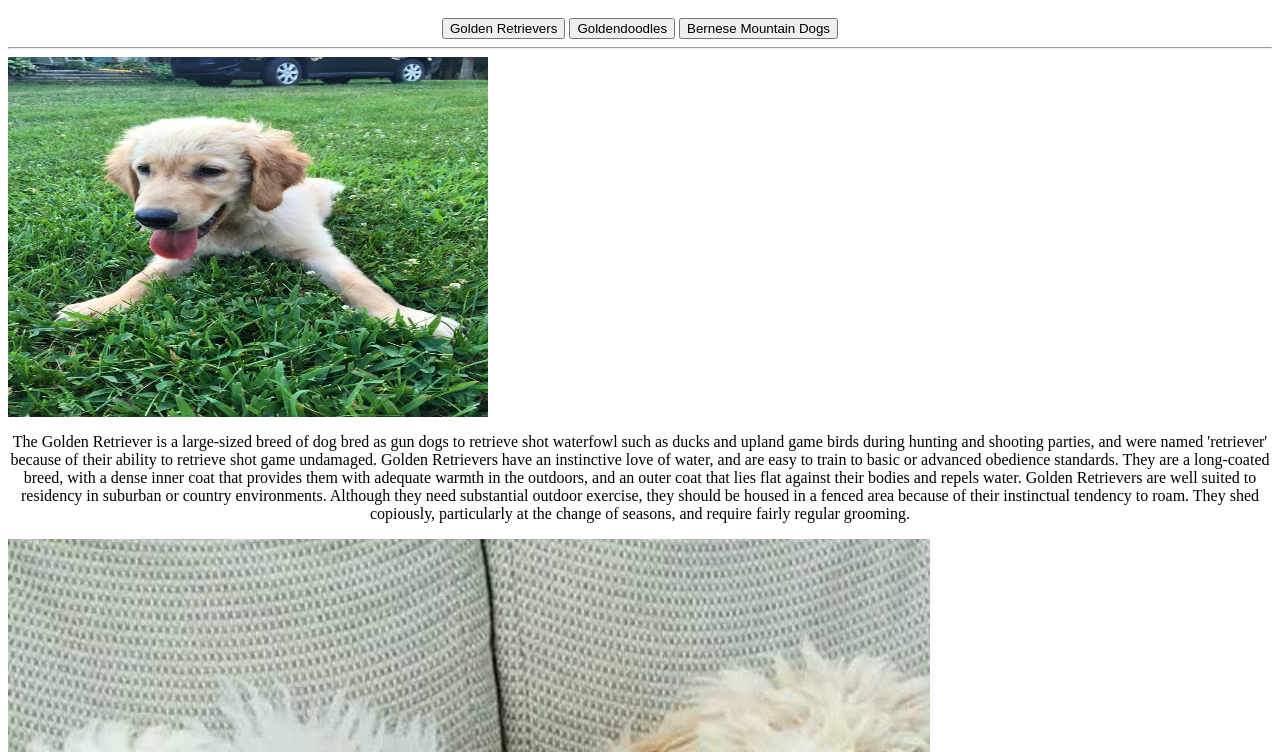
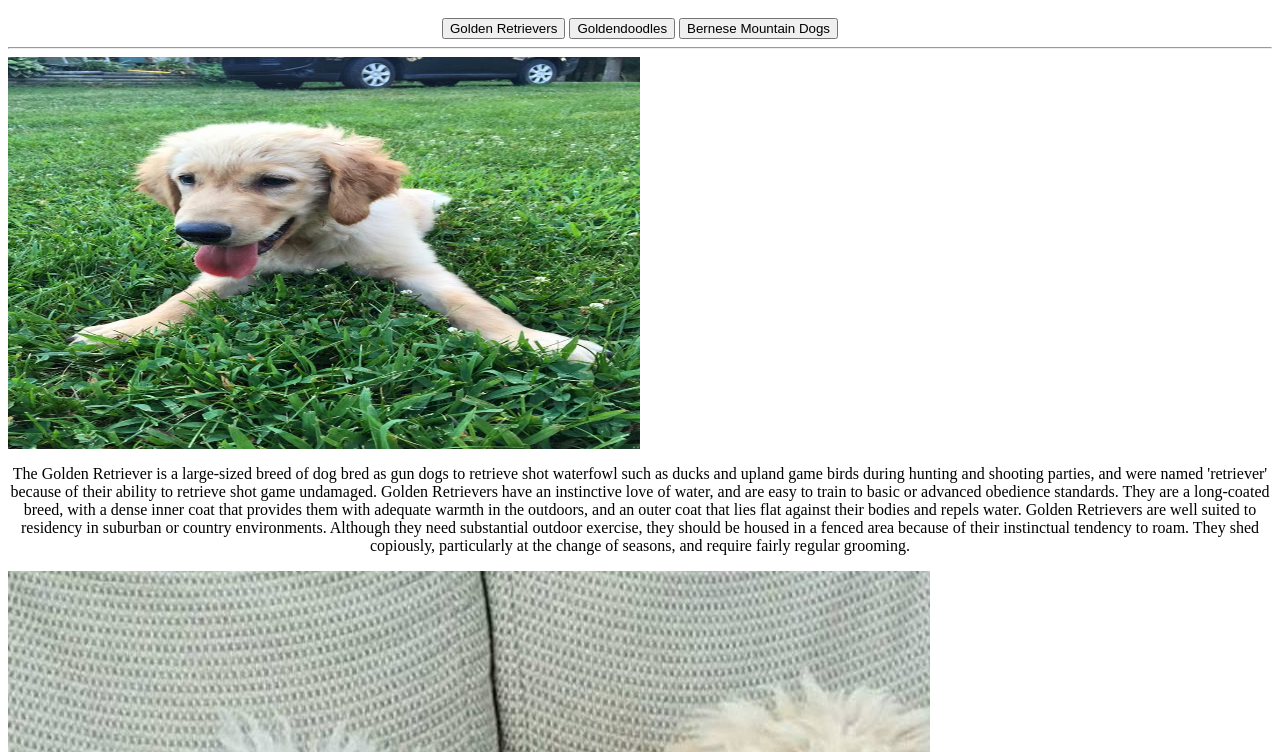
Before and after one commit to thezachcannon/thezachcannon.github.io, a website: page breeds.html in a window 1280 px wide. Shown: the part 48-800 px from the top of the page. Drawn offline with Linux system fonts and the light colour scheme.

Commit message:
Initial Commit

```diff
--- a/breeds.html
+++ b/breeds.html
@@ -7,7 +7,7 @@
 </div></center>
 <hr>
 <div ng-show="goldenView">
-<img style="height: 360px; width: 480px; text-align:center"src="goldenAbout.jpg"/>
+<img style="height: 50%; width: 50%; text-align:center"src="goldenAbout.jpg"/>
 <p style="text-align: center">
   The Golden Retriever is a large-sized breed of dog bred as gun dogs to retrieve shot waterfowl such as ducks and upland game birds during hunting and shooting parties, and were named 'retriever' because of their ability to retrieve shot game undamaged. Golden Retrievers have an instinctive love of water, and are easy to train to basic or advanced obedience standards. They are a long-coated breed, with a dense inner coat that provides them with adequate warmth in the outdoors, and an outer coat that lies flat against their bodies and repels water. Golden Retrievers are well suited to residency in suburban or country environments. Although they need substantial outdoor exercise, they should be housed in a fenced area because of their instinctual tendency to roam. They shed copiously, particularly at the change of seasons, and require fairly regular grooming.
 </p>
```
